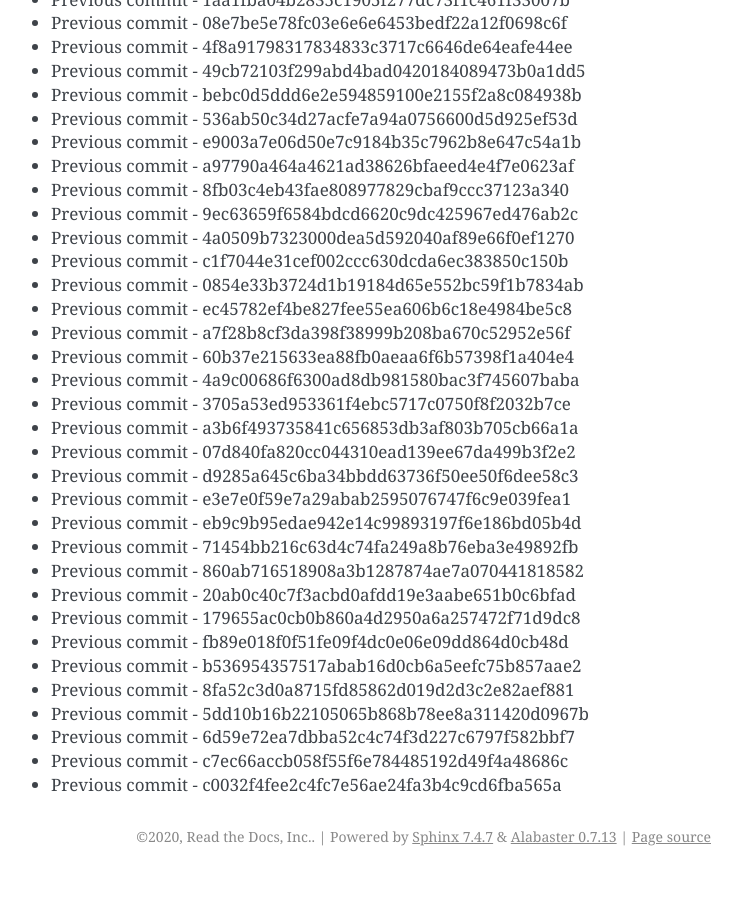
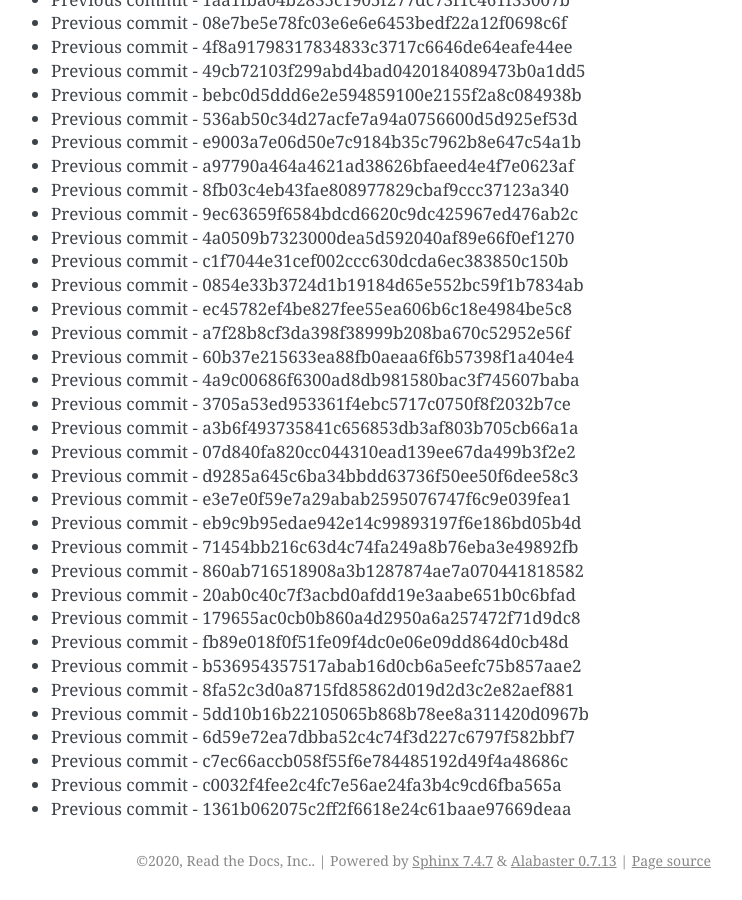
Before and after one commit to readthedocs/rtd-git-stresstest, a Sphinx documentation site: the page built from docs/updates.rst, in a window 1280 px wide and 900 px high, scrolled down 94011 px. Shown: the whole window, without its empty margins (399-1141 px from the left). Built offline with Sphinx 7.4.7, drawn with Linux system fonts in a browser that asks for light colours; before the commit the page ends 94887 px from its top, so only the background shows below that.

Commit message:
Generating commit from previous: 1361b062075c2ff2f6618e24c61baae97669deaa

```diff
--- a/docs/updates.rst
+++ b/docs/updates.rst
@@ -3982,3 +3982,4 @@ It can be tested for any performance characteristics.
 * Previous commit - 6d59e72ea7dbba52c4c74f3d227c6797f582bbf7
 * Previous commit - c7ec66accb058f55f6e784485192d49f4a48686c
 * Previous commit - c0032f4fee2c4fc7e56ae24fa3b4c9cd6fba565a
+* Previous commit - 1361b062075c2ff2f6618e24c61baae97669deaa
```
